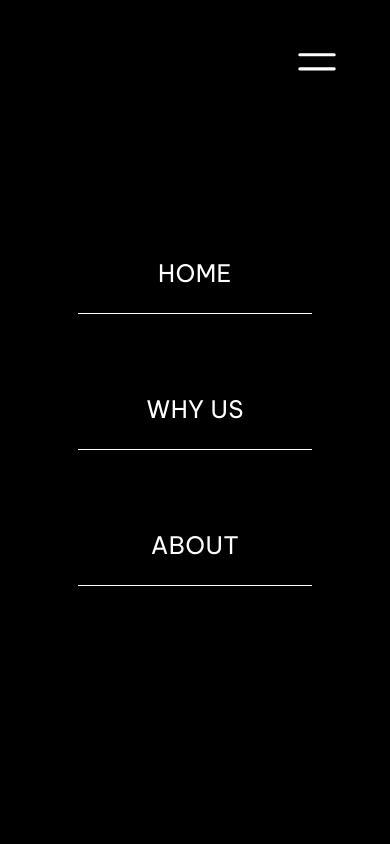
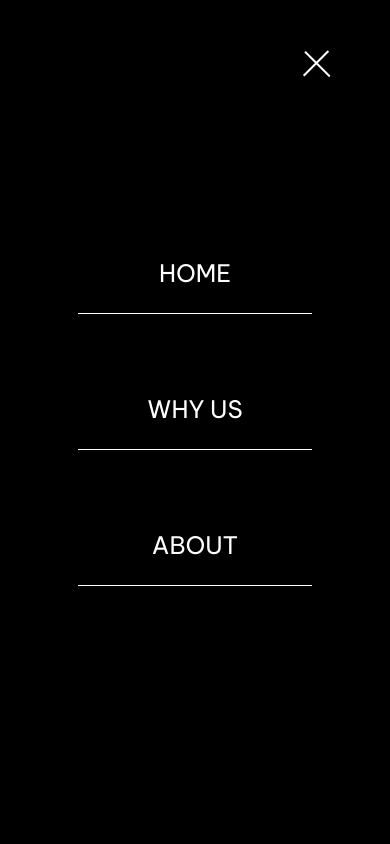
Before and after one commit to DOGPAK/dogpak-landing-page-1, a Next.js app in the folder dogpak-landing-page/: page / in a window 390 px wide. Both pictures are taken after a click on the element 317 px from the left and 63 px from the top of the page. Shown: the top 844 px of the page. Built offline with nearby package versions, Linux system fonts and the light colour scheme.

Commit message:
Added navbar animation.

```diff
--- a/dogpak-landing-page/components/Navbar.jsx
+++ b/dogpak-landing-page/components/Navbar.jsx
@@ -22,6 +22,8 @@ const Navbar = () => {
 
     const showNavbar = () => {
         const mobileNavbar = document.querySelector(`.${styles.mobileNavbar}`);
+        const burger = document.querySelector(`.${styles.burger}`);
+        burger.classList.toggle(styles.activeBurger);
         mobileNavbar.classList.toggle(styles.show);
     };
 
@@ -42,22 +44,24 @@ const Navbar = () => {
             >BUY NOW</a>
 
             <div className={styles.burger} onClick={showNavbar}>
-                <svg
-                    xmlns="http://www.w3.org/2000/svg"
-                    fill="none"
-                    viewBox="0 0 24 24"
-                    strokeWidth={1.5}
-                    stroke="currentColor"
-                    className="w-6 h-6"
-                >
-                    <path strokeLinecap="round" strokeLinejoin="round" d="M3.75 9h16.5m-16.5 6.75h16.5"/>
-                </svg>
+                {/*<svg*/}
+                {/*    xmlns="http://www.w3.org/2000/svg"*/}
+                {/*    fill="none"*/}
+                {/*    viewBox="0 0 24 24"*/}
+                {/*    strokeWidth={1.5}*/}
+                {/*    stroke="currentColor"*/}
+                {/*    className="w-6 h-6"*/}
+                {/*>*/}
+                {/*    <path strokeLinecap="round" strokeLinejoin="round" d="M3.75 9h16.5m-16.5 6.75h16.5"/>*/}
+                {/*</svg>*/}
+                <div />
+                <div />
             </div>
 
             <div className={styles.mobileNavbar}>
-                <p>HOME</p>
-                <p>WHY US</p>
-                <p>ABOUT</p>
+                <a href={"#"}>HOME</a>
+                <a href={"#whyUs"}>WHY US</a>
+                <a href={"#about"} >ABOUT</a>
             </div>
         </nav>
     );
--- a/dogpak-landing-page/styles/Navbar.module.css
+++ b/dogpak-landing-page/styles/Navbar.module.css
@@ -52,18 +52,31 @@
 
 .burger {
     display: none;
-    width: 50px;
+    width: 35px;
     z-index: 2;
     transition: 0.1s all ease-in-out;
     cursor: pointer;
+    flex-direction: column;
+    gap: 10px;
 }
 
-.burger:hover {
+.burger > div {
+    height: 2px;
+    background-color: white;
+    transition: 0.1s all ease-in-out;
+}
 
+.activeBurger > div:first-child {
+    transform: rotate(45deg) translateY(10px);
+}
+
+.activeBurger > div:last-child {
+    transform: rotate(-45deg) translateY(-10px) translateX(-2px);
 }
 
 .mobileNavbar {
-    display: none;
+    display: flex;
+    opacity: 0;
     flex-direction: column;
     justify-content: center;
     align-items: center;
@@ -76,13 +89,28 @@
     width: 100%;
     z-index: 1;
     gap: 5rem;
+    transform: translateY(-100%);
+    transition: all 0.75s ease-in-out;
 }
 
 .show {
-    display: flex;
+    opacity: 1;
+    /*z-index: 1;*/
+    transform: translateY(0%);
 }
 
-.mobileNavbar > p {
+@keyframes mobile {
+    from {
+        opacity: 0;
+        transform: translateY(-100%);
+    }
+    to {
+        opacity: 1;
+        transform: translateY(0%);
+    }
+}
+
+.mobileNavbar > a {
     padding-bottom: 25px;
     width: 60%;
     font-size: 24px;
@@ -90,7 +118,7 @@
     transition: 0.1s all ease-in-out;
 }
 
-.mobileNavbar > p:hover {
+.mobileNavbar > a:hover {
     font-weight: bold;
     width: 75%;
     border-color: #C76A49;
@@ -121,6 +149,6 @@
     }
 
     .burger {
-        display: block;
+        display: flex;
     }
 }
```
